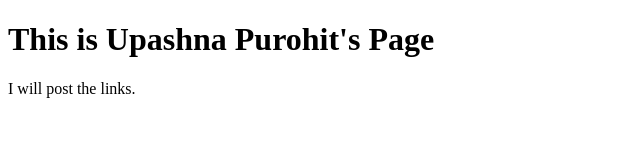
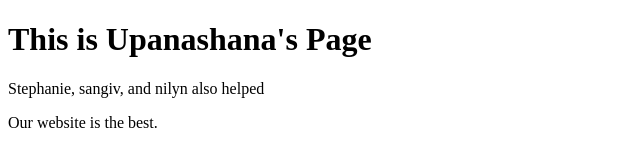
Before and after one commit to upashnapurohit/upashnapurohit, a plain HTML site: page index.html in a window 1280 px wide. Shown: the whole page, without its empty margins (0-640 px from the left). Drawn offline with Linux system fonts and the light colour scheme.

Commit message:
Update index.html

```diff
--- a/index.html
+++ b/index.html
@@ -5,8 +5,9 @@
 </head>
 <body>
 
-<h1>This is Upashna Purohit's Page</h1>
-<p>I will post the links.</p>
+<h1>This is Upanashana's Page</h1>
+<p>Stephanie, sangiv, and nilyn also helped</p>
+<p>Our website is the best.</p>
 
 </body>
 </html>
```
